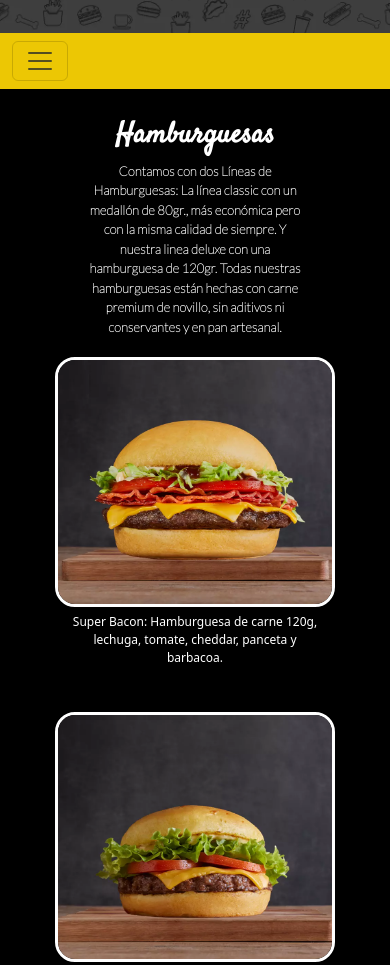
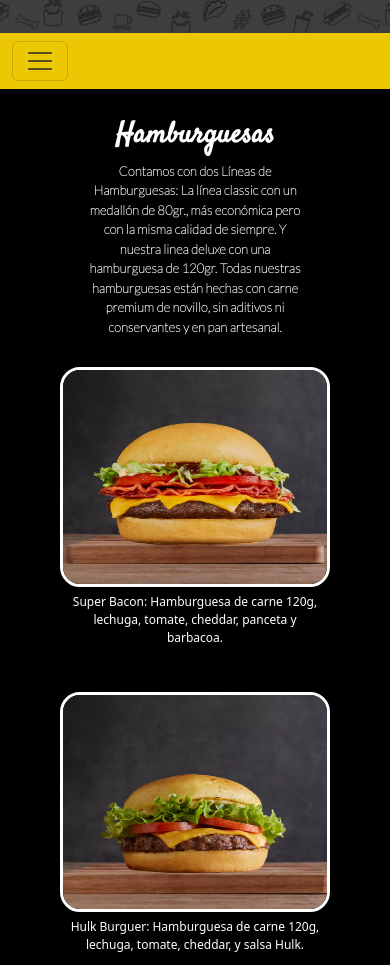
Before and after one commit to debora662/Hulkburguers, a website: page pages/menu.html in a window 390 px wide. Shown: the top 965 px of the page. Drawn offline with nearby package versions, Linux system fonts and the light colour scheme.

Commit message:
menu mobile updates

```diff
--- a/scss/pages/_menu.scss
+++ b/scss/pages/_menu.scss
@@ -23,7 +23,7 @@ main {
 
                 @include mobile {
                     @include mobile-p;
-                    margin-bottom: 20px;
+                    margin-bottom: 30px;
                 }
             }
         }
@@ -63,8 +63,8 @@ main {
                 }
 
                 @include mobile {
-                    width: 280px;
-                    height: 250px;
+                    width: 270px;
+                    height: 220px;
                 }
 
                 @include desktop {
```
Also changed, not shown: assets/imagenes/hamb-1.webp (added), css/styles.css.
